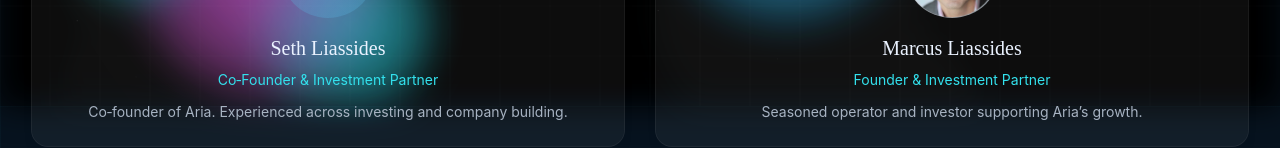
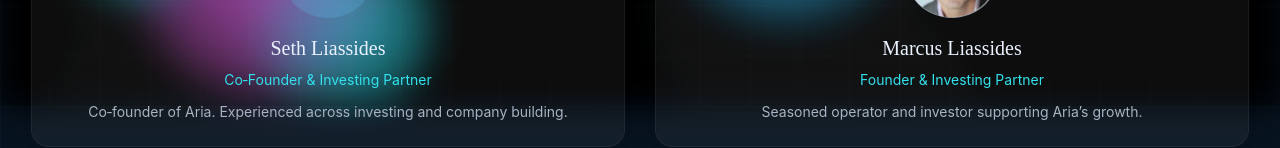
Before and after one commit to setharia1/ariaweb, a Next.js app: page /team in a window 1280 px wide. Shown: the part 694-842 px from the top of the page. Built offline with nearby package versions, Linux system fonts and the light colour scheme.

Commit message:
copy(team): change title to Investing Partner

```diff
--- a/app/team/page.tsx
+++ b/app/team/page.tsx
@@ -4,14 +4,14 @@
   const team = [
     {
       name: 'Seth Liassides',
-      title: 'Co‑Founder & Investment Partner',
+      title: 'Co‑Founder & Investing Partner',
       bio: 'Co‑founder of Aria. Experienced across investing and company building.',
       // Add a photo for Seth here if/when available, e.g. '/team/seth.jpg'
       photo: undefined as unknown as string | undefined,
     },
     {
       name: 'Marcus Liassides',
-      title: 'Founder & Investment Partner',
+      title: 'Founder & Investing Partner',
       bio: 'Seasoned operator and investor supporting Aria’s growth.',
       // Headshot stored in public/team/IMG_2093.jpg
       photo: '/team/IMG_2093.jpg',
```
